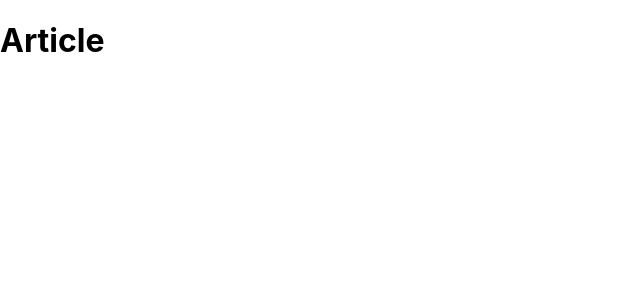
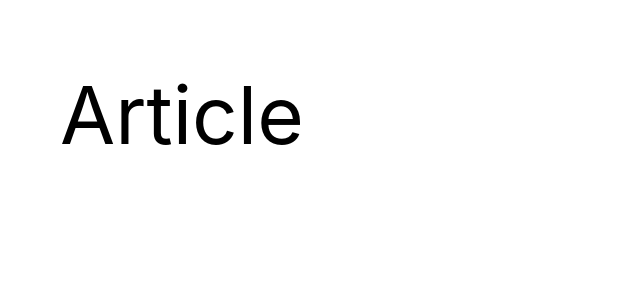
Before and after one commit to bridau19/dyn-web-exercise-one, a React (Create React App) app: page / in a window 1280 px wide. Shown: the top 300 px of the page, without its empty margins (0-640 px from the left). Built offline with nearby package versions, Linux system fonts and the light colour scheme.

Commit message:
added CSS

```diff
--- a/src/App.css
+++ b/src/App.css
@@ -1,3 +1,15 @@
+.PageWrapper {
+  margin: 0 auto;
+  max-width: 1160px;
+  padding: 0 25px;
+}
+
+.headerOneStyle {
+  font-size: 80px;
+  font-weight: normal;
+}
+
+
 .App {
   text-align: center;
 }
--- a/src/containers/ArticleListing.js
+++ b/src/containers/ArticleListing.js
@@ -3,8 +3,8 @@ import React from 'react';
 function ArticleListing() {
     const articlesTitle='Article'
     return (
-        <div>
-            <h1>{articlesTitle}</h1>
+        <div className="PageWrapper">
+            <h2 className="headerOneStyle">{articlesTitle}</h2>
         </div>
     );
 }
```
